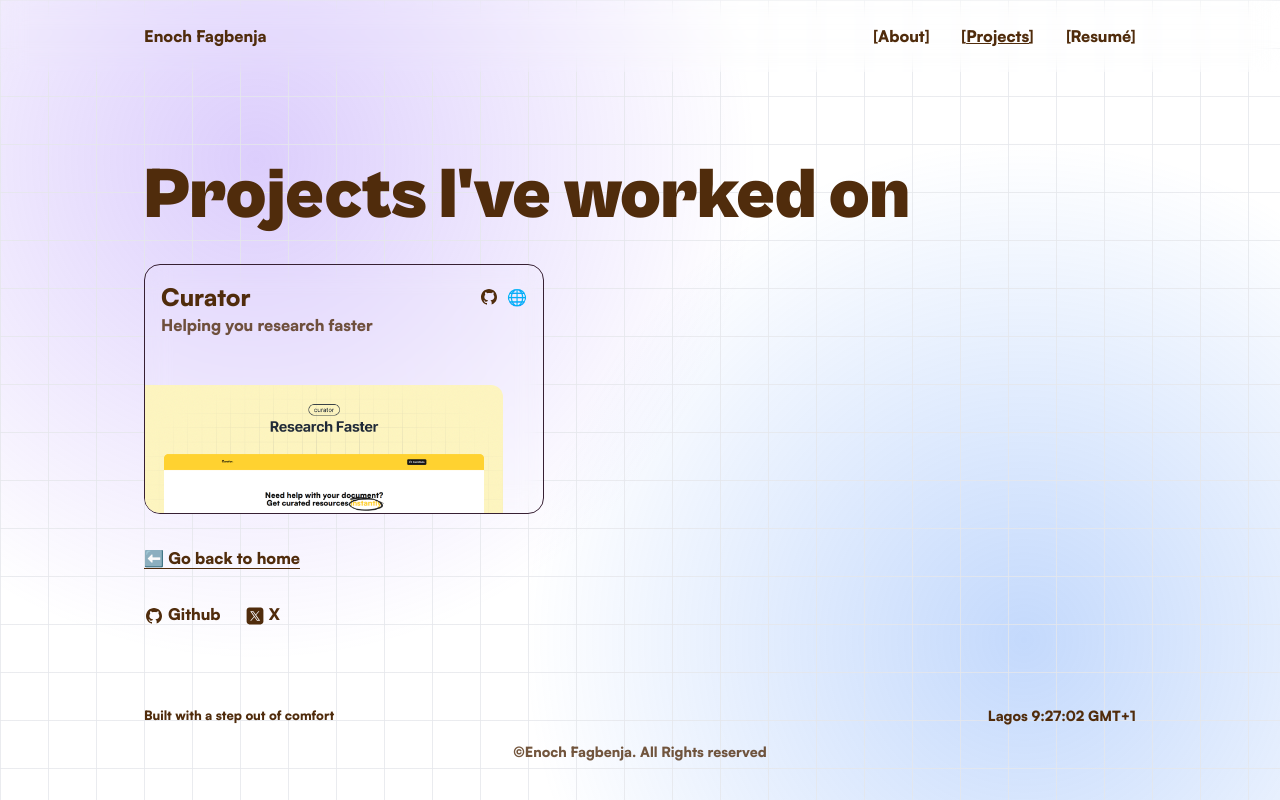
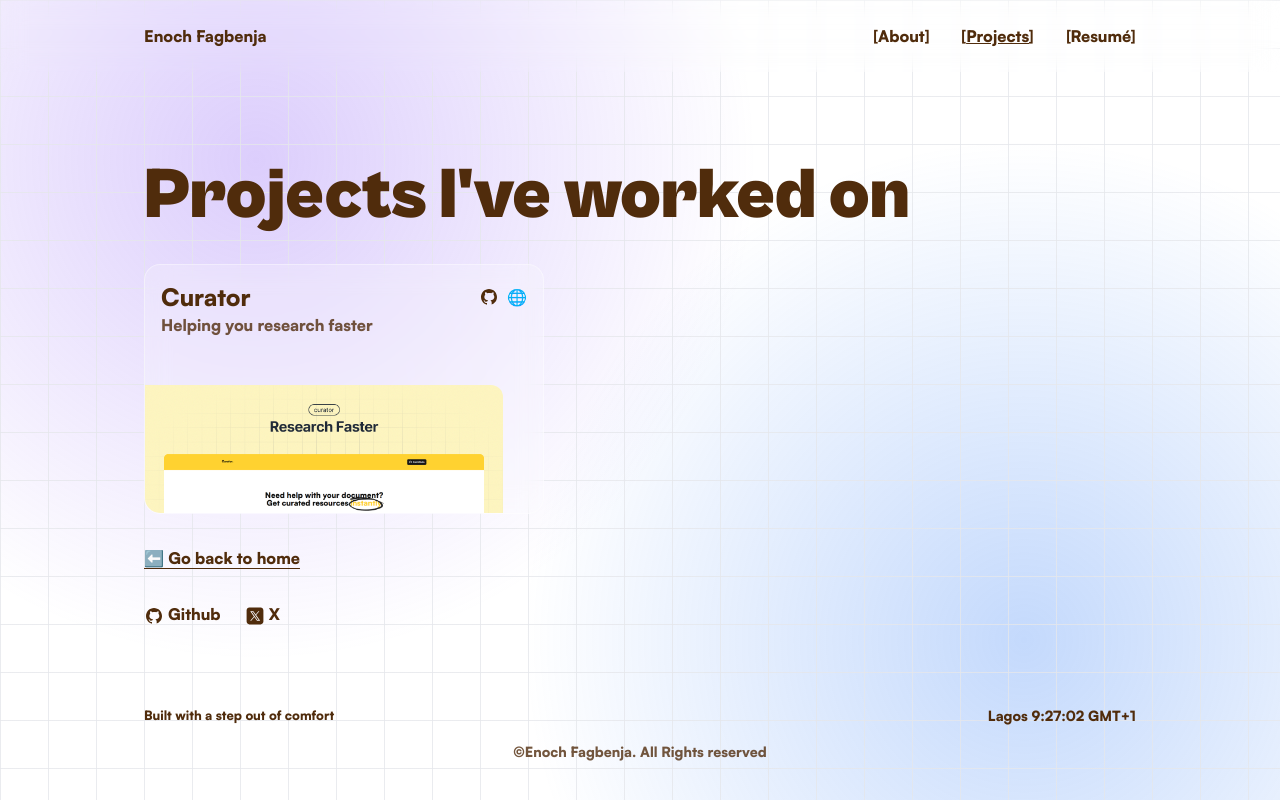
Before and after one commit to fagbenjaenoch/portfolio-v1, a React (Vite) app: page /projects in a window 1280 px wide. Built offline with nearby package versions, Linux system fonts and the light colour scheme.

Commit message:
added glassmorphism effect

```diff
--- a/src/components/ProjectCard.tsx
+++ b/src/components/ProjectCard.tsx
@@ -17,7 +17,7 @@ export default function ProjectCard({
 	description,
 }: ProjectCardProps) {
 	return (
-		<div className="backdrop-blur-md border-1 border-accent rounded-2xl w-[400px] h-[250px] transition-shadow duration-300 hover:shadow-xl flex flex-col gap-8 overflow-clip group">
+		<div className="bg-white/20 backdrop-blur-md border-1 border-white/40 rounded-2xl w-[400px] h-[250px] transition-shadow duration-300 hover:shadow-xl flex flex-col gap-8 overflow-clip group">
 			<div className="p-4">
 				<div className="flex justify-between">
 					<h3 className="text-2xl">{projectName}</h3>
```
